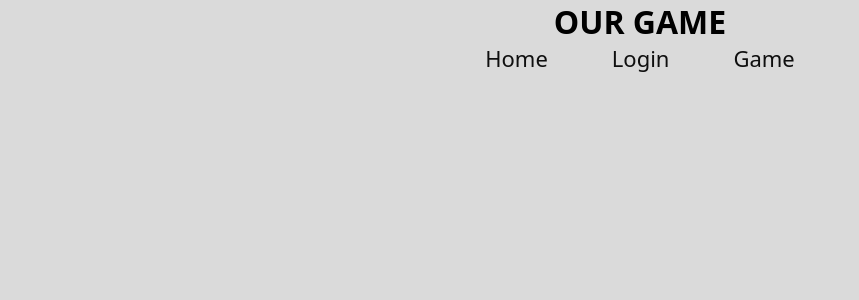
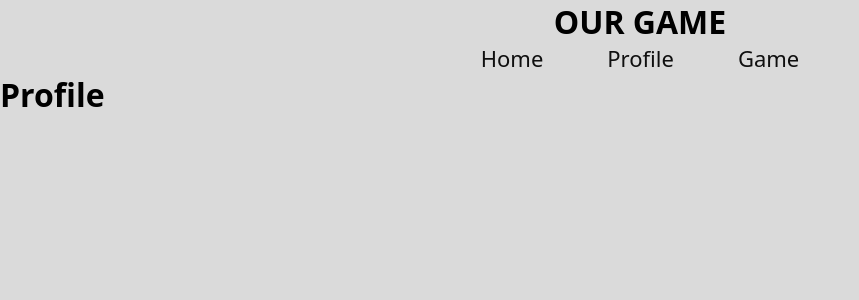
Before and after one commit to PhilippRosie/the-game, a React (Create React App) app: page /profile in a window 1280 px wide. Shown: the top 300 px of the page, without its empty margins (0-859 px from the left). Built offline with nearby package versions, Linux system fonts and the light colour scheme; the HTML template or start-up script is replaced by a standard one.

Commit message:
changed pages

```diff
--- a/src/App.js
+++ b/src/App.js
@@ -3,7 +3,7 @@ import { Route, Routes } from "react-router-dom";
 import Navbar from "./components/navbar";
 import Modal from "./components/modal";
 import Home from "./pages/Home";
-import Login from "./pages/Login";
+import Profile from "./pages/profile";
 import Game from "./pages/game";
 
 function App() {
@@ -15,7 +15,7 @@ function App() {
         {" "}
         <Routes>
           <Route path="/" element={<Home />} />
-          <Route path="/login" element={<Login />} />
+          <Route path="/profile" element={<Profile />} />
           <Route path="/game" element={<Game />} />
         </Routes>
       </div>
--- a/src/components/navbar.js
+++ b/src/components/navbar.js
@@ -1,7 +1,7 @@
 import { Link } from "react-router-dom";
 import React from "react";
 import "../styles/navbar.css";
-import "../pages/Login";
+import "../pages/profile";
 import "../pages/game";
 export default function Navbar() {
   return (
@@ -9,7 +9,7 @@ export default function Navbar() {
       <h3 className="logo">OUR GAME</h3>
       <nav>
         <Link to="/">Home</Link>
-        <Link to="/login">Login</Link>
+        <Link to="/profile">Profile</Link>
         <Link to="/game">Game</Link>
       </nav>
     </header>
--- a/src/pages/Login.js
+++ /dev/null
@@ -1,10 +0,0 @@
-import React from "react"; //react
-import "../styles/login.css"; //css
-
-export default function Login() {
-  return (
-    <div>
-      <h1>LOGIN</h1>
-    </div>
-  );
-}
--- /dev/null
+++ b/src/pages/profile.js
@@ -0,0 +1,10 @@
+import React from "react"; //react
+import "../styles/profile.css"; //css
+
+export default function Profile() {
+  return (
+    <div>
+      <h1>Profile</h1>
+    </div>
+  );
+}
```
Also changed, not shown: src/styles/login.css (deleted), src/styles/profile.css (added).
